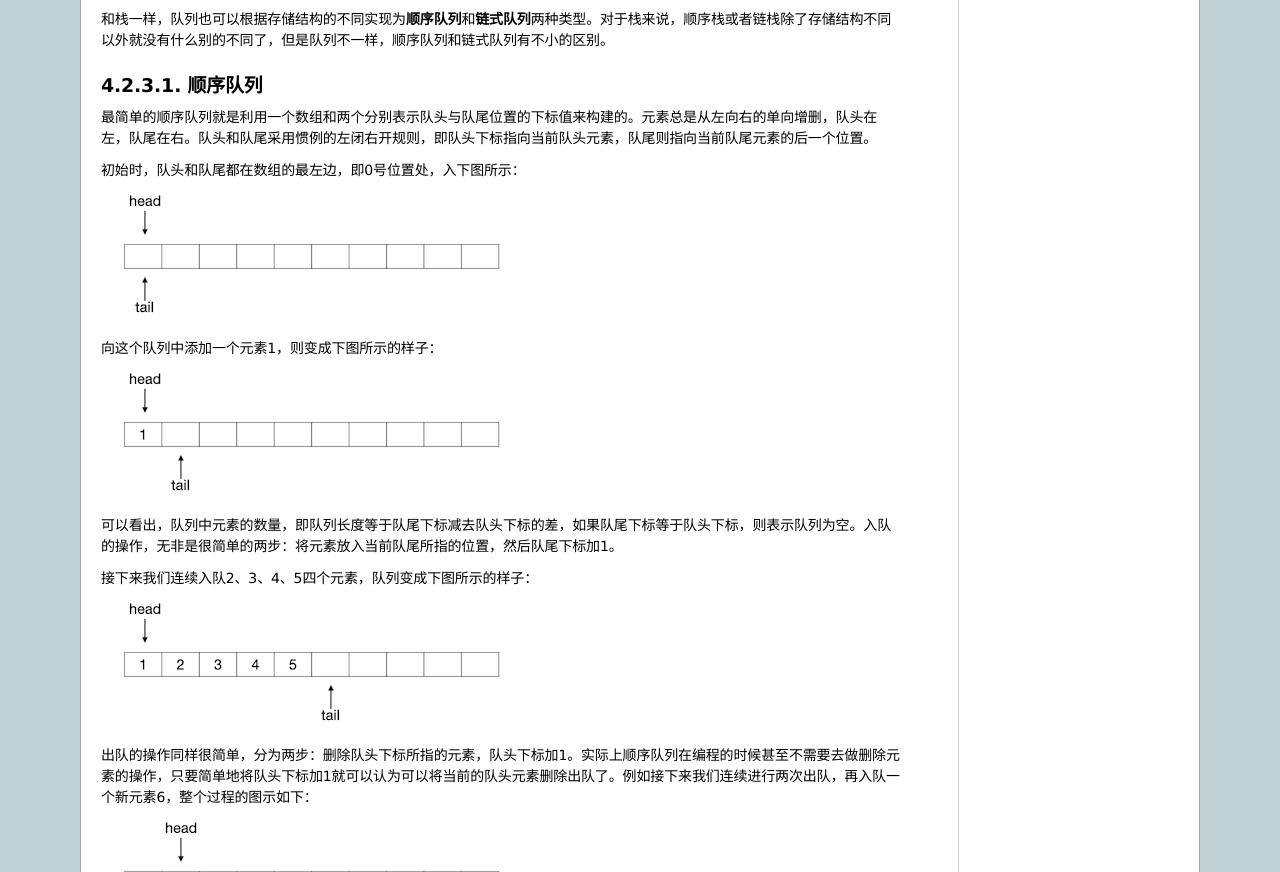
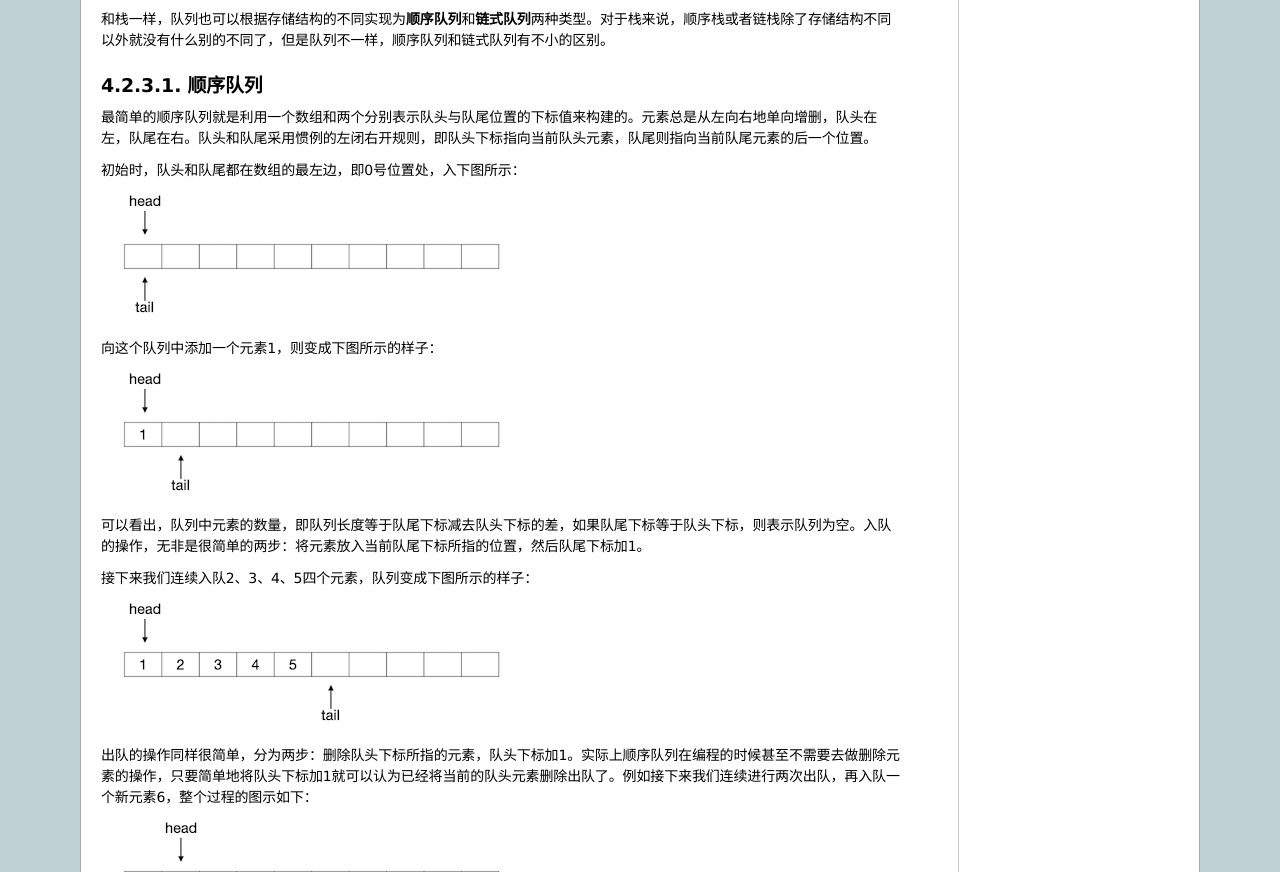
Before and after one commit to majorli/algo_guide, a Sphinx documentation site: the page built from source/ch03/sec02/323_queue_1.rst, in a window 1280 px wide and 1400 px high. Shown: the part 485-1357 px from the top of the window. Built offline with Sphinx 7.4.7, drawn with Linux system fonts in a browser that asks for light colours; formulas are drawn with MathJax 3; some of the changed text lies outside the part shown.

Commit message:
20200628_2251_323_ok

```diff
--- a/source/ch03/sec02/323_queue_1.rst
+++ b/source/ch03/sec02/323_queue_1.rst
@@ -18,7 +18,7 @@
 顺序队列
 ^^^^^^^^
 
-最简单的顺序队列就是利用一个数组和两个分别表示队头与队尾位置的下标值来构建的。元素总是从左向右的单向增删，队头在左，队尾在右。队头和队尾采用惯例的左闭右开规则，即队头下标指向当前队头元素，队尾则指向当前队尾元素的后一个位置。
+最简单的顺序队列就是利用一个数组和两个分别表示队头与队尾位置的下标值来构建的。元素总是从左向右地单向增删，队头在左，队尾在右。队头和队尾采用惯例的左闭右开规则，即队头下标指向当前队头元素，队尾则指向当前队尾元素的后一个位置。
 
 初始时，队头和队尾都在数组的最左边，即0号位置处，入下图所示：
 
@@ -28,13 +28,13 @@
 
 .. image:: ../../images/323_queue_3.png
 
-可以看出，队列中元素的数量，即队列长度等于队尾下标减去队头下标的差，如果队尾下标等于队头下标，则表示队列为空。入队的操作，无非是很简单的两步：将元素放入当前队尾所指的位置，然后队尾下标加1。
+可以看出，队列中元素的数量，即队列长度等于队尾下标减去队头下标的差，如果队尾下标等于队头下标，则表示队列为空。入队的操作，无非是很简单的两步：将元素放入当前队尾下标所指的位置，然后队尾下标加1。
 
 接下来我们连续入队2、3、4、5四个元素，队列变成下图所示的样子：
 
 .. image:: ../../images/323_queue_4.png
 
-出队的操作同样很简单，分为两步：删除队头下标所指的元素，队头下标加1。实际上顺序队列在编程的时候甚至不需要去做删除元素的操作，只要简单地将队头下标加1就可以认为可以将当前的队头元素删除出队了。例如接下来我们连续进行两次出队，再入队一个新元素6，整个过程的图示如下：
+出队的操作同样很简单，分为两步：删除队头下标所指的元素，队头下标加1。实际上顺序队列在编程的时候甚至不需要去做删除元素的操作，只要简单地将队头下标加1就可以认为已经将当前的队头元素删除出队了。例如接下来我们连续进行两次出队，再入队一个新元素6，整个过程的图示如下：
 
 .. image:: ../../images/323_queue_5.png
 
@@ -127,7 +127,7 @@
 
 .. image:: ../../images/323_linked_queue_1.png
 
-元素入队时，我们将元素值复制到队尾空节点中，使其变成一个正常的元素节点，并将其的后继指向一个新创建的空节点，同时队尾指针指向这个新的空节点。下图是入队一个元素1之后的情形：
+元素入队时，我们将元素值复制到队尾空节点中，使其变成一个正常的元素节点。然后将其后继指向一个新创建的空节点，同时队尾指针指向这个新的空节点。下图是入队一个元素1之后的情形：
 
 .. image:: ../../images/323_linked_queue_2.png
 
```
Also changed, not shown: other parts of source/ch03/sec02/323_queue_1.rst (+2 -2 lines).
